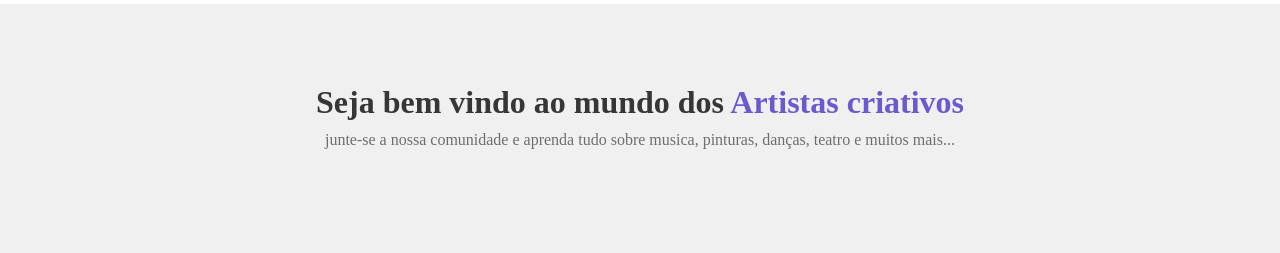
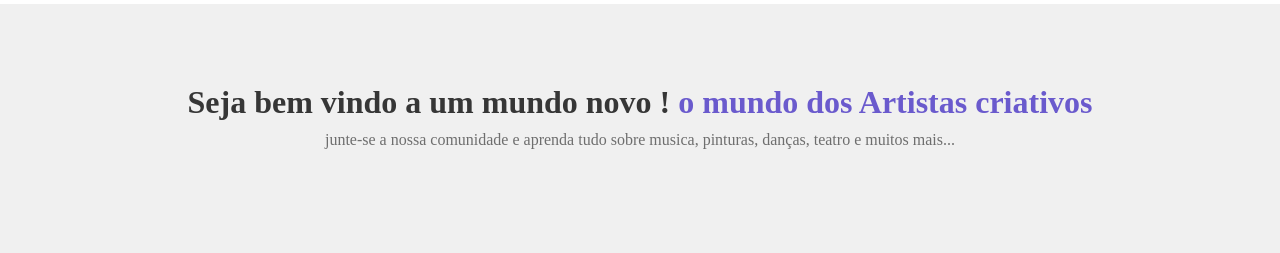
Before and after one commit to AndersonKennedy/pratica2, a plain HTML site: page index.html in a window 1280 px wide. Shown: the part 833-1086 px from the top of the page. Drawn offline with Linux system fonts and the light colour scheme.

Commit message:
alteracao do titulo

```diff
--- a/index.html
+++ b/index.html
@@ -41,7 +41,7 @@
     <main>
 
         <div id="intro">
-            <h1>Seja bem vindo ao mundo dos <span> Artistas criativos</span></h1>
+            <h1>Seja bem vindo a um mundo novo ! <span> o mundo dos Artistas criativos</span></h1>
             <p>junte-se a nossa comunidade e aprenda tudo sobre musica, pinturas, danças, teatro e muitos mais...</p>
         </div>
 
```
